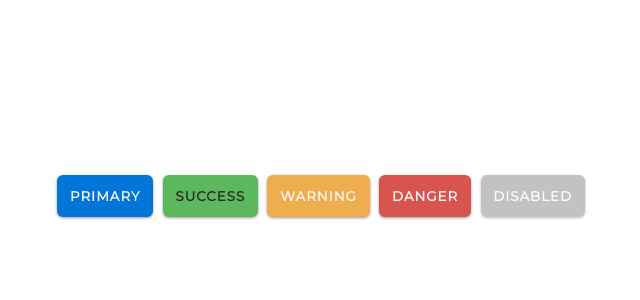
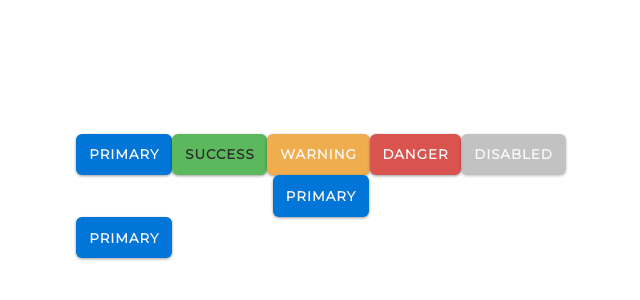
Before and after one commit to Re-Dnor/Components-lib, a React (Vite) app: page / in a window 1280 px wide. Shown: the part 204-504 px from the top of the page, without its empty margins (319-959 px from the left). Built offline with nearby package versions, Linux system fonts and the light colour scheme.

Commit message:
used components

```diff
--- a/src/App.tsx
+++ b/src/App.tsx
@@ -1,5 +1,7 @@
 import { Variant_Color } from "./lib";
 import UXButton from './lib/Button/Button';
+import UXRow from './lib/Row/Row';
+import UXColumn from "./lib/Column/Column";
 
 function App() {
   const onClickes= (variant: string) => {
@@ -7,13 +9,31 @@ function App() {
   };
 
   return (
-    <>
+    <UXColumn alignItems="start">
+      <UXRow alignItems="center" justifyContent="space-between">
+        <UXButton variant={ Variant_Color.Primary } onClick={ () => onClickes(Variant_Color.Primary) }> Primary </UXButton>
+        <UXButton variant={ Variant_Color.Success } onClick={ () => onClickes(Variant_Color.Success) }> Success </UXButton>
+        <UXButton variant={ Variant_Color.Warning } onClick={ () => onClickes(Variant_Color.Warning) }> Warning </UXButton>
+        <UXButton variant={ Variant_Color.Danger } onClick={ () => onClickes(Variant_Color.Danger) }> Danger </UXButton>
+        <UXButton  onClick={ () => onClickes(Variant_Color.Danger) } disabled> Disabled </UXButton>
+      </UXRow>
+
+      <UXRow
+        alignItems="center"
+        justifyContent="center"
+        fill
+      >
+        <UXButton variant={ Variant_Color.Primary } onClick={ () => onClickes(Variant_Color.Primary) }> Primary </UXButton>
+      </UXRow>
+
+      <UXRow
+      alignItems="end"
+      justifyContent="end"
+      fill={false}
+      >
       <UXButton variant={ Variant_Color.Primary } onClick={ () => onClickes(Variant_Color.Primary) }> Primary </UXButton>
-      <UXButton variant={ Variant_Color.Success } onClick={ () => onClickes(Variant_Color.Success) }> Success </UXButton>
-      <UXButton variant={ Variant_Color.Warning } onClick={ () => onClickes(Variant_Color.Warning) }> Warning </UXButton>
-      <UXButton variant={ Variant_Color.Danger } onClick={ () => onClickes(Variant_Color.Danger) }> Danger </UXButton>
-      <UXButton  onClick={ () => onClickes(Variant_Color.Danger) } disabled> Disabled </UXButton>
-    </>
+      </UXRow>
+    </UXColumn>
   )
 }
 
```
